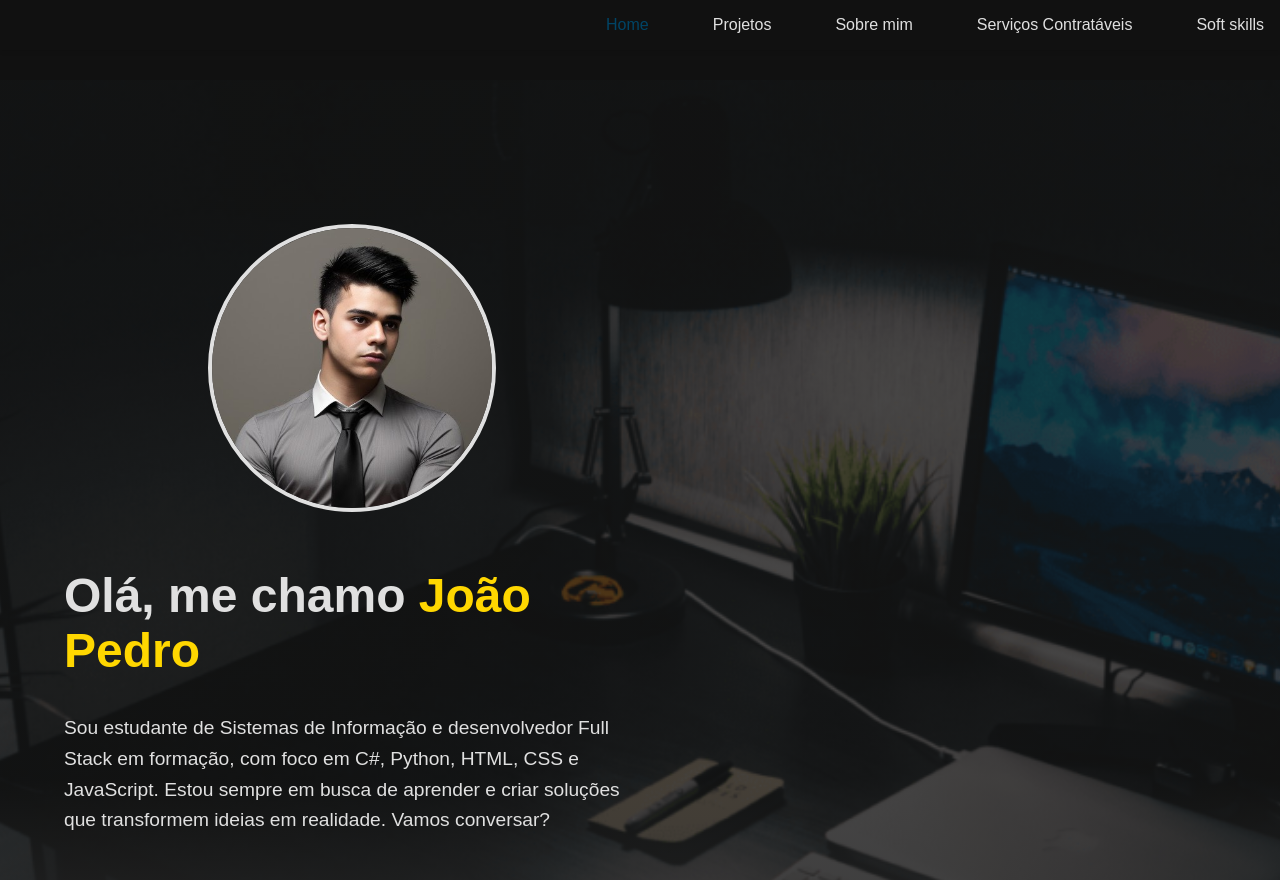
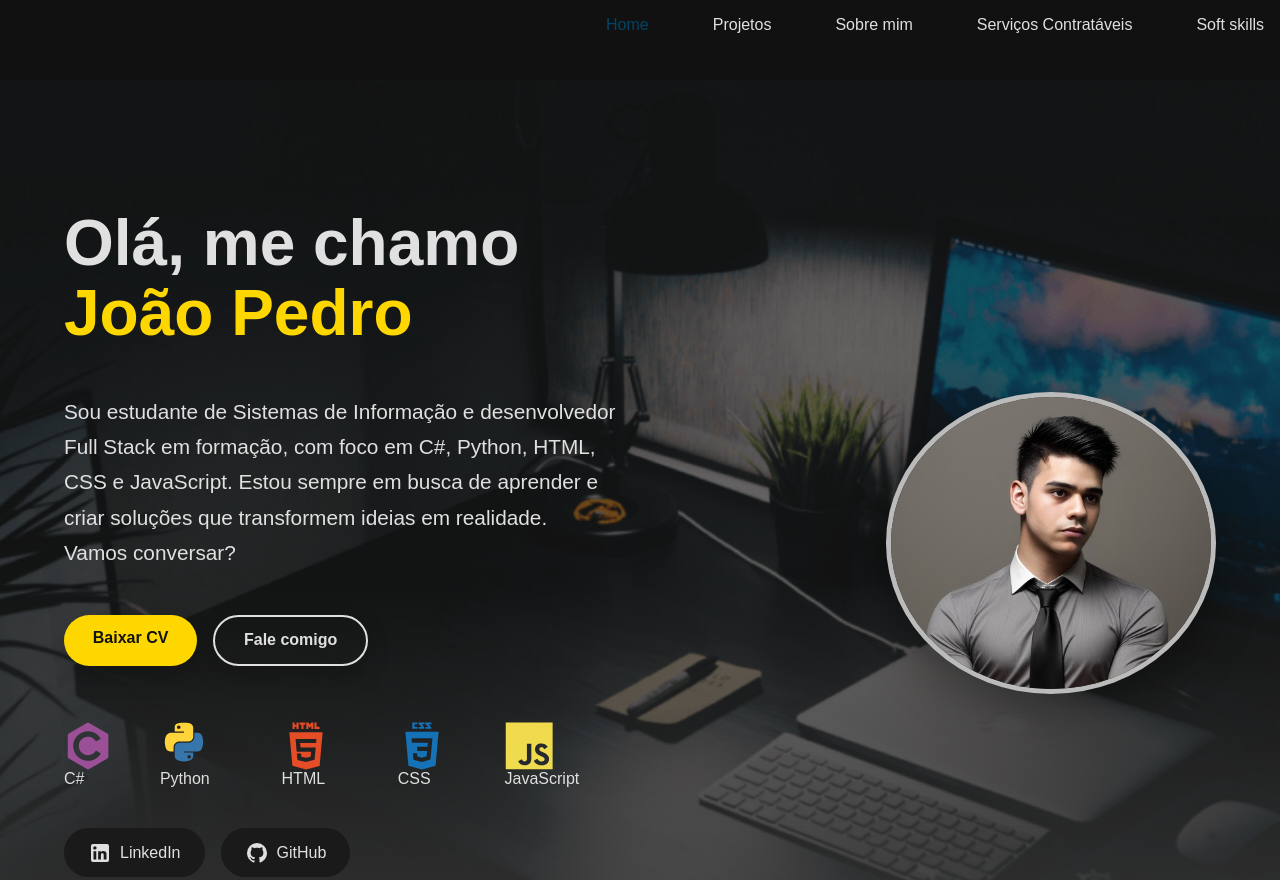
Before and after one commit to joaopfigo/MeuPortifolio, a plain HTML site: page index.html in a window 1280 px wide. Shown: the top 880 px of the page. Drawn offline with Linux system fonts and the light colour scheme.

Commit message:
Refine hero layout and call-to-action

```diff
--- a/index.html
+++ b/index.html
@@ -19,14 +19,16 @@
   </header>
   <main>
     <section class="hero-section">
-      <div class="content-wrapper">
-        <img src="imagens/generated_photos_67b3b85f3f799600093e8a40~2.jpg" alt="João Pedro" class="profile-photo">
-
+      <div class="hero-grid">
+        <div class="hero-copy">
           <h1>Olá, me chamo <span class="highlight">João Pedro</span></h1>
           <p class="intro-text">
             Sou estudante de Sistemas de Informação e desenvolvedor Full Stack em formação, com foco em C#, Python, HTML, CSS e JavaScript. Estou sempre em busca de aprender e criar soluções que transformem ideias em realidade. Vamos conversar?
           </p>
-
+          <div class="hero-cta">
+            <a href="arquivos/CV-Joao-Pedro.pdf" class="cta-button">Baixar CV</a>
+            <a href="mailto:joaopedro@email.com" class="cta-button cta-secondary">Fale comigo</a>
+          </div>
           <div class="tech-stack">
             <div class="tech-icon">
               <svg viewBox="0 0 128 128">
@@ -74,6 +76,10 @@
               </svg>
               GitHub
             </a>
+          </div>
+        </div>
+        <div class="hero-visual">
+          <img src="imagens/generated_photos_67b3b85f3f799600093e8a40~2.jpg" alt="João Pedro" class="profile-photo">
         </div>
       </div>
     </section>
--- a/styles.css
+++ b/styles.css
@@ -309,63 +309,115 @@ footer {
 
 .hero-section {
   min-height: 80vh;
-  display: flex;
-  align-items: flex-start;
-  padding: 8rem 5% 2rem;
+  display: grid;
+  grid-template-columns: repeat(2, minmax(0, 1fr));
+  align-items: center;
+  justify-items: center;
+  padding: 8rem 5% 3rem;
   background-size: cover;
   background-position: center;
   background:
     linear-gradient(
       to bottom,
-      rgba(17, 17, 17, 0.7) 0%,
-      rgba(17, 17, 17, 0.75) 70%,
-      rgba(51, 51, 51, 1) 100%
+      rgba(17, 17, 17, 0.55) 0%,
+      rgba(17, 17, 17, 0.6) 60%,
+      rgba(51, 51, 51, 0.9) 100%
     ),
     url('imagens/imagemAreaDeTrab-1024x535.png') no-repeat center center / cover;
 }
 
-.profile-photo {
-  width: 280px;
-  height: 280px;
-  border-radius: 50%;
-  margin-bottom: 2.5rem;
-  background-color: #2a2a2a;
-  border: 4px solid var(--text-color);
-  object-fit: cover;
-  display: block;
-  margin-left: auto;
-  margin-right: auto;
+.hero-grid {
+  width: min(1200px, 100%);
+  display: grid;
+  grid-template-columns: repeat(2, minmax(0, 1fr));
+  gap: 3rem;
+  align-items: center;
+  margin: 0 auto;
+  grid-column: 1 / -1;
 }
 
-.content-wrapper {
-  max-width: 50%;
-  padding-top: 1rem;
+.hero-copy {
   display: flex;
   flex-direction: column;
-  align-items: center;
+  gap: 1.5rem;
+  text-align: left;
 }
 
-.content-wrapper h1,
-.content-wrapper .intro-text,
-.content-wrapper .tech-stack,
-.content-wrapper .social-links {
-  align-self: flex-start;
+.hero-copy h1 {
+  font-size: clamp(2.5rem, 4vw + 1rem, 4rem);
+  line-height: 1.1;
+  margin: 0;
+}
+
+.hero-copy .intro-text {
+  font-size: 1.3rem;
+  line-height: 1.7;
+  max-width: 48ch;
+}
+
+.hero-cta {
+  display: flex;
+  flex-wrap: wrap;
+  gap: 1rem;
+}
+
+.hero-copy .social-links {
+  display: flex;
+  gap: 1rem;
+  flex-wrap: wrap;
+}
+
+.cta-button {
+  padding: 0.9rem 1.8rem;
+  border-radius: 999px;
+  font-weight: 600;
+  text-decoration: none;
+  color: #111;
+  background: var(--highlight-color);
+  transition: transform 0.3s ease, box-shadow 0.3s ease;
+  box-shadow: 0 10px 25px rgba(0, 0, 0, 0.2);
+}
+
+.cta-button:hover,
+.cta-button:focus-visible {
+  transform: translateY(-2px);
+  box-shadow: 0 16px 30px rgba(0, 0, 0, 0.3);
+}
+
+.cta-secondary {
+  background: transparent;
+  color: var(--text-color);
+  border: 2px solid var(--text-color);
+}
+
+.cta-secondary:hover,
+.cta-secondary:focus-visible {
+  background: rgba(255, 255, 255, 0.12);
+}
+
+.hero-visual {
+  display: flex;
+  justify-content: flex-end;
+}
+
+.profile-photo {
+  width: min(320px, 100%);
+  height: min(320px, 100%);
+  border-radius: 50%;
+  background-color: #2a2a2a;
+  border: 5px solid rgba(224, 224, 224, 0.8);
+  object-fit: cover;
+  box-shadow: 0 18px 45px rgba(0, 0, 0, 0.35);
 }
 
 .highlight {
   color: var(--highlight-color);
 }
 
-.intro-text {
-  font-size: 1.2rem;
-  line-height: 1.6;
-  margin-bottom: 2rem;
-}
-
 .tech-stack {
   display: flex;
   gap: 2rem;
-  margin: 2rem 0;
+  margin: 2rem 0 1rem;
 }
 
 .tech-icon svg {
@@ -564,6 +616,36 @@ footer {
     margin: 0.5rem 0;
   }
 
+  .hero-section {
+    grid-template-columns: 1fr;
+    padding: 6rem 1.5rem 3rem;
+  }
+
+  .hero-grid {
+    grid-template-columns: 1fr;
+    gap: 2.5rem;
+    text-align: center;
+  }
+
+  .hero-copy {
+    align-items: center;
+    text-align: center;
+  }
+
+  .hero-copy .intro-text {
+    max-width: none;
+    font-size: 1.1rem;
+    line-height: 1.6;
+  }
+
+  .hero-cta {
+    justify-content: center;
+  }
+
+  .hero-visual {
+    justify-content: center;
+  }
+
   .profile {
     flex-direction: column;
     text-align: center;
@@ -571,15 +653,6 @@ footer {
 
   .profile-icon {
     margin: 0 auto 1rem;
-  }
-
-  .content-wrapper {
-    max-width: 100%;
-    padding-top: 1rem;
-  }
-
-  .hero-section {
-    padding-top: 6rem;
   }
 
   h1 {
```
Also changed, not shown: 1 other file. Lines whose indentation alone changed are shown as unchanged.
